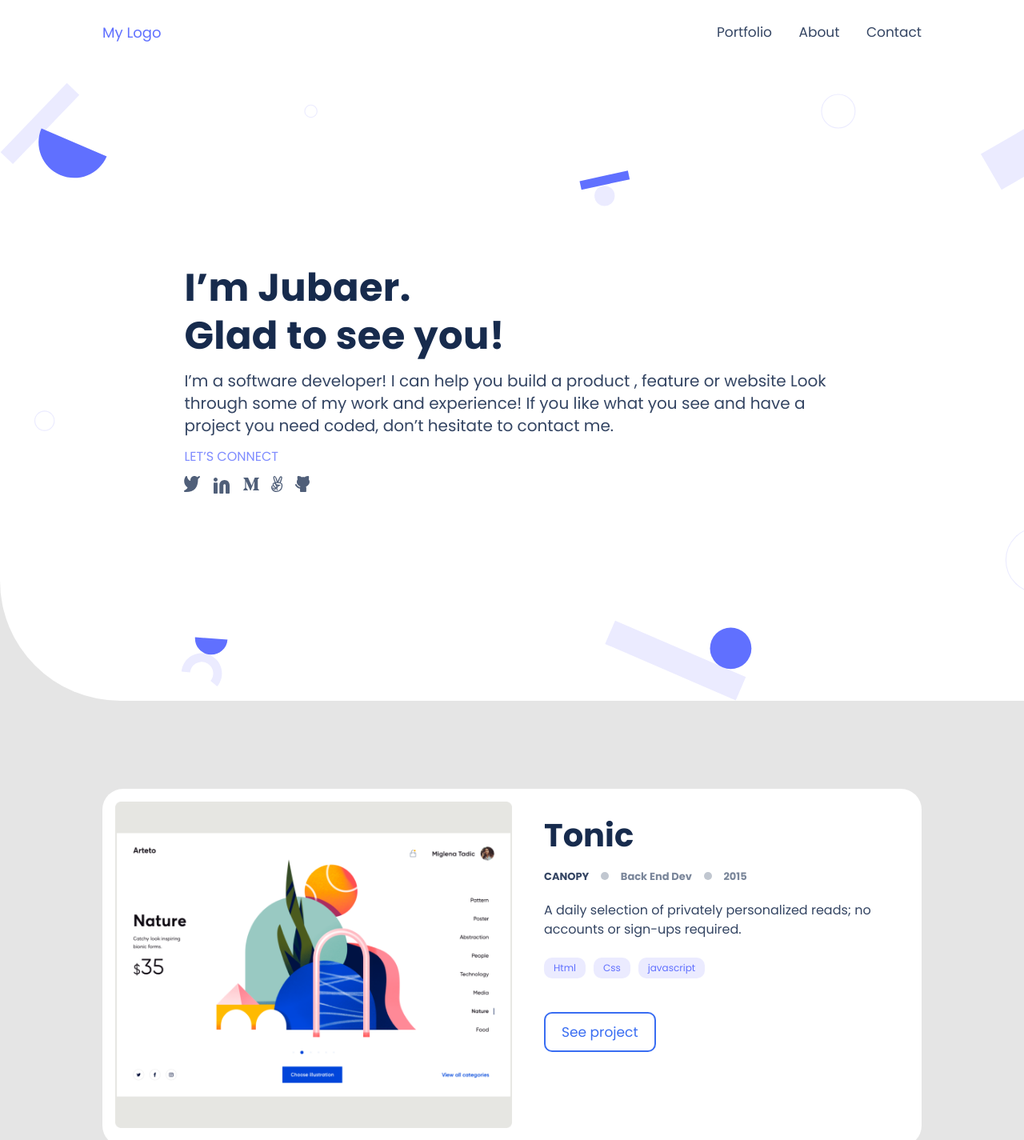
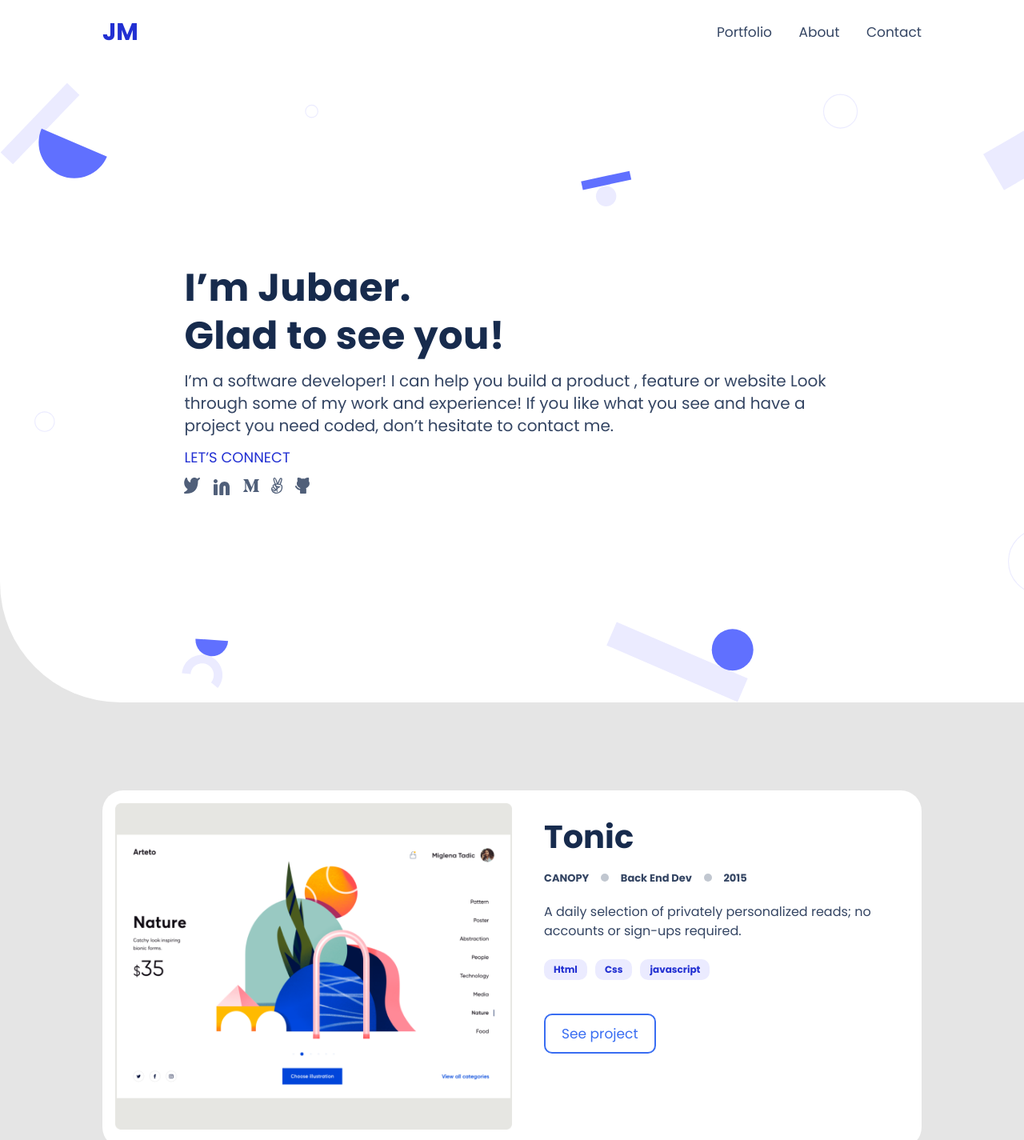
Before and after one commit to jubaer919/Portfolio, a website: page index.html in a window 1280 px wide. Shown: the top 1425 px of the page at 80% size. Drawn offline with Linux system fonts and the light colour scheme.

Commit message:
modify the code for accessabilty

```diff
--- a/index.html
+++ b/index.html
@@ -7,12 +7,12 @@
     <meta name="viewport" content="width=device-width, initial-scale=1.0">
     <link href="https://fonts.googleapis.com/css2?family=Poppins:wght@100;300;400;700&display=swap" rel="stylesheet">
     <link rel="stylesheet" href="style.css">
-    <title>Jubaer Maruf</title>
+    <title>Jubaer Maruf Portfolio</title>
 </head>
 
 <body>
     <header class="header">
-        <a href="#" class="logo">My Logo</a>
+        <a href="#" class="logo">JM</a>
         <nav class="nav">
             <ul class="nav-list">
                 <li class="nav-item"><a href="#" class="nav-link">Portfolio</a></li>
@@ -187,19 +187,19 @@
                             <li>
                                 <div class="language-des">
                                     <h3 class="language-title">Languages</h3>
-                                    <img src="./images/arrow-down-svgrepo-com.svg" alt="logo" class="arrow-logo">
+                                    <img src="./images/arrow-down-svgrepo-com.svg" alt="down arrow logo" class="arrow-logo">
                                 </div>
                                 <ul class="language__details">
                                     <li class="language__details-container">
-                                        <img src="images/javascript-logo.png" alt="logo" class="language__logo">
+                                        <img src="images/javascript-logo.png" alt="javascript logo" class="language__logo">
                                         <h4 class="language__title">JavaScript</h4>
                                     </li>
                                     <li class="language__details-container">
-                                        <img src="./images/html-logo.png" alt="logo" class="language__logo">
+                                        <img src="./images/html-logo.png" alt="html logo" class="language__logo">
                                         <h4 class="language__title">HTML</h4>
                                     </li>
                                     <li class="language__details-container">
-                                        <img src="./images/css-logo.png" alt="logo" class="language__logo">
+                                        <img src="./images/css-logo.png" alt="css logo" class="language__logo">
                                         <h4 class="language__title">CSS</h4>
                                     </li>
                                 </ul>
@@ -207,12 +207,12 @@
 
                             <li class="language-des">
                                 <h3 class="language-title">Frameworks</h3>
-                                <img src="./images/arrow-right-svgrepo-com.svg" alt="logo" class="arrow-logo">
+                                <img src="./images/arrow-right-svgrepo-com.svg" alt="right arrow logo" class="arrow-logo">
                             </li>
                             <hr>
                             <li class="language-des">
                                 <h3 class="language-title">Skills</h3>
-                                <img src="./images/arrow-right-svgrepo-com.svg" alt="logo" class="arrow-logo">
+                                <img src="./images/arrow-right-svgrepo-com.svg" alt="right arrow logo logo" class="arrow-logo">
                             </li>
                             <hr>
                         </ul>
@@ -228,10 +228,13 @@
                         feature that you need built or a project that needs coding. I’d love to help with it!</p>
 
                     <form action="https://formspree.io/f/mqkoyjpz" method="post" class="contuct-form">
-                        <input type="text" class="contuct-me__name-input" placeholder="Enter Your Name" maxlength="30"
+                        <label for="name-input" class="input-label">Name</label>
+                        <input type="text" id="name-input" class="contuct-me__name-input" placeholder="Enter Your Name" maxlength="30"
                             required>
-                        <input type="email" class="contuct-me__email-input" placeholder="Enter Your Email" required>
-                        <textarea name="Enter Your massages Here" id="" cols="30" rows="10" class="contuct-me__textarea"
+                        <label for="email-input" class="input-label">Email</label>
+                        <input type="email" class="contuct-me__email-input" id="email-input" placeholder="Enter Your Email" required>
+                        <label for="textarea-input" class="input-label">Textarea</label>
+                        <textarea name="Enter Your massages Here" id="textarea-input" cols="30" rows="10" class="contuct-me__textarea"
                             maxlength="500" placeholder="Enter your massages here" required></textarea>
                         <input type="submit" class="contuct-me__btn" value="Get in touch">
                     </form>
--- a/style.css
+++ b/style.css
@@ -36,8 +36,9 @@ body {
 }
 
 .logo {
-  color: #6070ff;
-  font-size: 1.8rem;
+  color: #2230d2;
+  font-size: 3rem;
+  font-weight: 700;
 }
 
 .span-burger {
@@ -93,9 +94,9 @@ body {
 }
 
 .section-hero__link {
-  color: #7f8cff;
+  color: #2230d2;
   font-weight: 500;
-  font-size: 1.6rem;
+  font-size: 1.8rem;
 }
 
 .section-hero__social-media {
@@ -142,7 +143,7 @@ body {
 }
 
 .card-description {
-  color: #7a869a;
+  color: #344563;
   font-size: 1.3rem;
   font-weight: 700;
   line-height: 1.6rem;
@@ -151,10 +152,6 @@ body {
 
 .card-description > *:not(:last-child) {
   margin-right: 1.2rem;
-}
-
-.card-description__stack {
-  color: #344563;
 }
 
 .card__gray-dot {
@@ -183,8 +180,9 @@ body {
 
 .btn-small {
   font-size: 1.2rem;
-  color: #6070ff;
+  color: #2230d2;
   display: inline-block;
+  font-weight: 700;
   padding: 0.4rem 1.2rem;
   background-color: #ebebff;
   cursor: pointer;
@@ -263,7 +261,7 @@ body {
 }
 
 .section-contuct-me {
-  background-color: #6070ff;
+  background-color: #2230d2;
   background-image: url(images/contuct-form-bg.svg);
   background-repeat: no-repeat;
   background-position: right;
@@ -298,9 +296,12 @@ body {
   padding: 1rem;
   outline: none;
   border: none;
-  margin-bottom: 2rem;
   border-radius: 1rem;
   font-family: inherit;
+}
+
+.input-label {
+  visibility: hidden;
 }
 
 .contuct-me__textarea {
```
